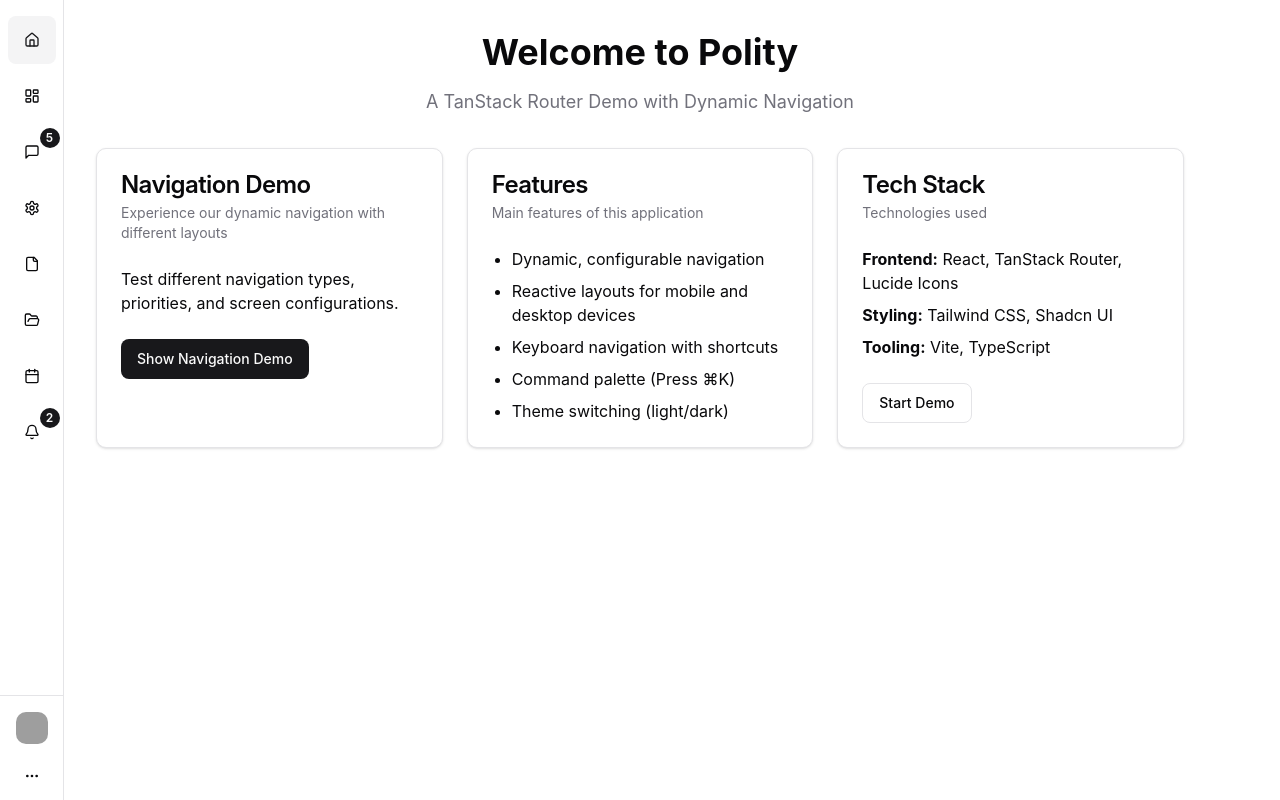
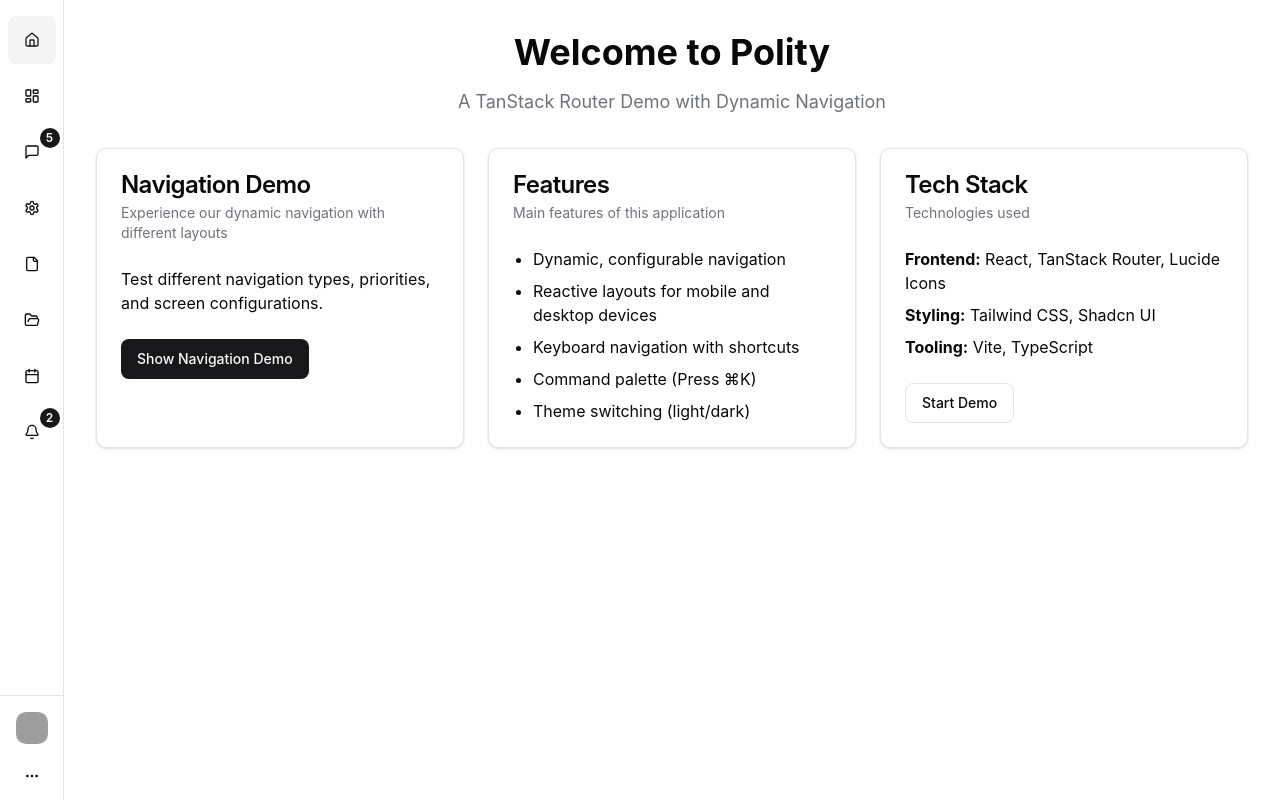
Before and after one commit to Donnerstagnacht/tanstack-router-navigation, a React (Vite) app: page / in a window 1280 px wide. Built offline with nearby package versions, Linux system fonts and the light colour scheme; grey boxes are pictures that could not be loaded.

Commit message:
mt based on seconardy items

```diff
--- a/src/routes/__root.tsx
+++ b/src/routes/__root.tsx
@@ -105,28 +105,52 @@ function RootContent() {
       const isEffectivelyMobile = screen === "mobile" || (screen === "automatic" && isMobileDevice);
       const isEffectivelyDesktop = screen === "desktop" || (screen === "automatic" && !isMobileDevice);
 
+      // Check if secondary navigation items exist
+      const hasSecondaryNav = secondaryNavItems && secondaryNavItems.length > 0;
+      // Check if secondary nav should be visible based on priority
+      const isSecondaryNavVisible = hasSecondaryNav && (priority === "secondary" || priority === "combined");
+      const isPrimaryNavVisible = priority === "primary" || priority === "combined";
+
       // Mobile navigation
       if (isEffectivelyMobile && (state === "asButtonList" || state === "asLabeledButtonList")) {
-        if (priority === "combined") {
+        if (priority === "combined" && hasSecondaryNav) {
           return "mt-20 mb-20"; // Space for both bars
         }
-        return priority === "primary" ? "mb-20" : "mt-20" // Bottom space for primary, top space for secondary
+
+        // Only add top margin if secondary nav exists and is visible
+        const topMargin = isSecondaryNavVisible ? "mt-20" : "";
+        // Only add bottom margin if primary nav is visible
+        const bottomMargin = isPrimaryNavVisible ? "mb-20" : "";
+
+        return `${topMargin} ${bottomMargin}`.trim();
       }
 
       // Desktop side navigation
       if (isEffectivelyDesktop) {
         if (state === "asButton") return "";
         if (state === "asButtonList") {
-          if (priority === "combined") {
+          if (priority === "combined" && hasSecondaryNav) {
             return "ml-16 mr-16"; // Space for both side bars
           }
-          return priority === "primary" ? "ml-16" : "mr-16";
+
+          // Only add right margin if secondary nav exists and is visible
+          const rightMargin = isSecondaryNavVisible ? "mr-16" : "";
+          // Only add left margin if primary nav is visible
+          const leftMargin = isPrimaryNavVisible ? "ml-16" : "";
+
+          return `${leftMargin} ${rightMargin}`.trim();
         }
         if (state === "asLabeledButtonList") {
-          if (priority === "combined") {
+          if (priority === "combined" && hasSecondaryNav) {
             return "ml-64 mr-64"; // Space for both labeled side bars
           }
-          return priority === "primary" ? "ml-64" : "mr-64";
+
+          // Only add right margin if secondary nav exists and is visible
+          const rightMargin = isSecondaryNavVisible ? "mr-64" : "";
+          // Only add left margin if primary nav is visible
+          const leftMargin = isPrimaryNavVisible ? "ml-64" : "";
+
+          return `${leftMargin} ${rightMargin}`.trim();
         }
       }
 
@@ -164,7 +188,8 @@ function RootContent() {
                   onUserClick={() => console.log("User profile clicked")}
                   navigationItems={secondaryNavItems}
                 />
-              )}              <main className={`transition-all duration-300 ${getMarginClass()}`}>
+              )}
+              <main className={`transition-all duration-300 ${getMarginClass()}`}>
                 <Outlet />
               </main>
 
```
